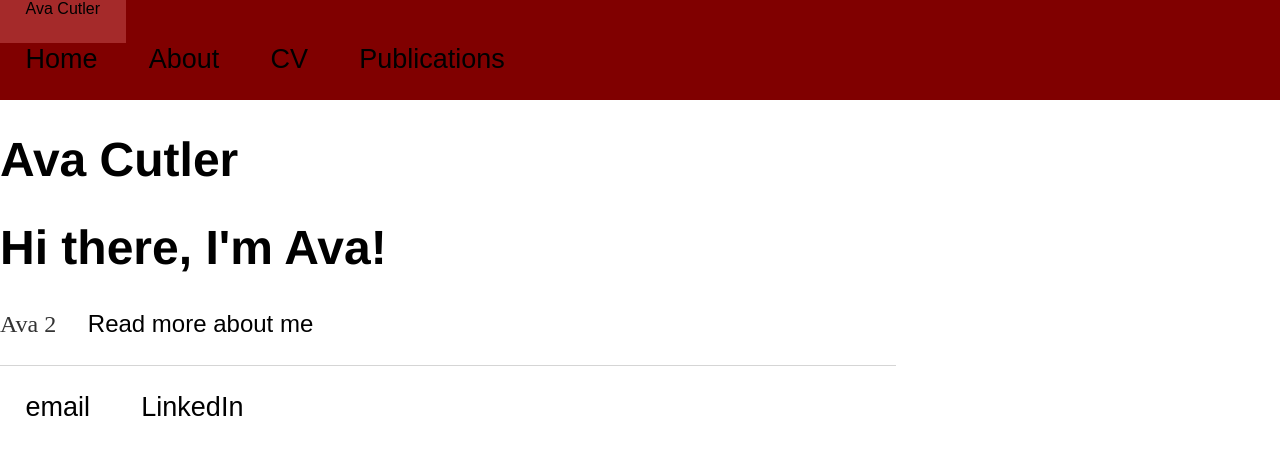
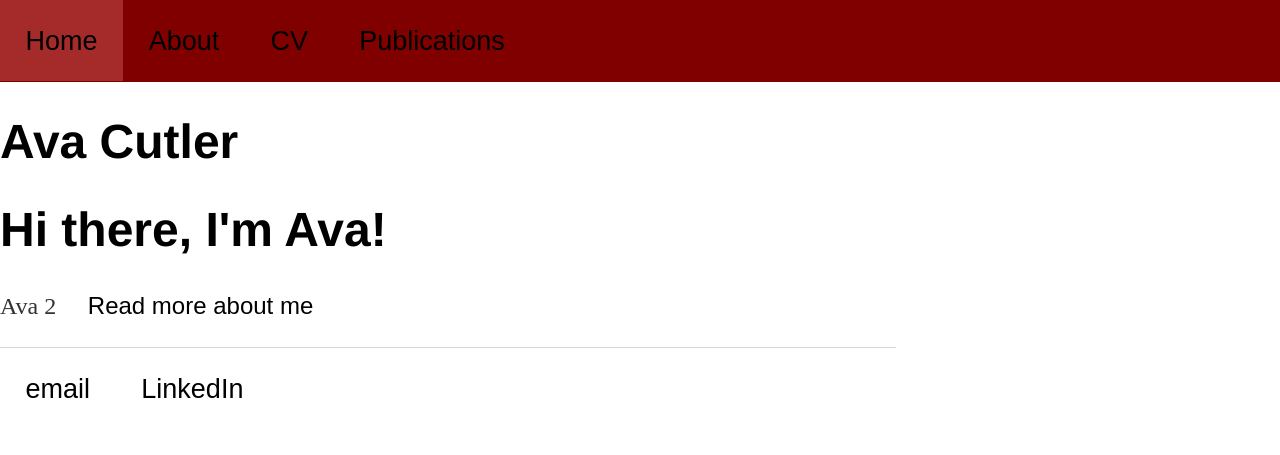
Before and after one commit to avacutler/----, a Jekyll site: the page built from index.html, in a window 1280 px wide. Shown: the top 455 px of the page. Built offline with Jekyll 4.4.1, drawn with Linux system fonts in a browser that asks for light colours; nearby versions of some CDN libraries; library files that are not in the unit come from our copies.

Commit message:
Update default.html

```diff
--- a/_layouts/default.html
+++ b/_layouts/default.html
@@ -9,10 +9,6 @@
 		</head>
 		<body>
 			<nav class = "navbar navbar-inverse">
-			         <div class="navbar-header"><button type="button" class="navbar-toggle collapsed" data-toggle="collapse" data-target="#bs-example-navbar-collapse-1" aria-expanded="false"><span class="sr-only">Toggle navigation</span><span class="icon-bar"></span><span
-                  				class="icon-bar"></span><span class="icon-bar"></span></button>
-               				<a class="navbar-brand montserrat dark-blue" href="index.html">Ava Cutler</a>
-         			</div>
 	    		<ul class="nav navbar-nav navbar-right">
 				 	<!-- button here -->
       					<button> ☰ </button>
```
